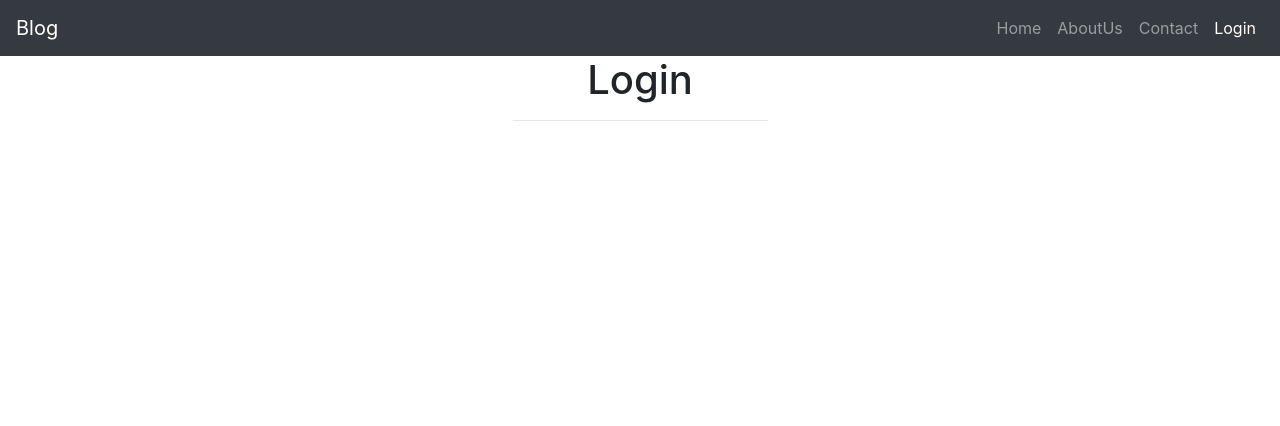
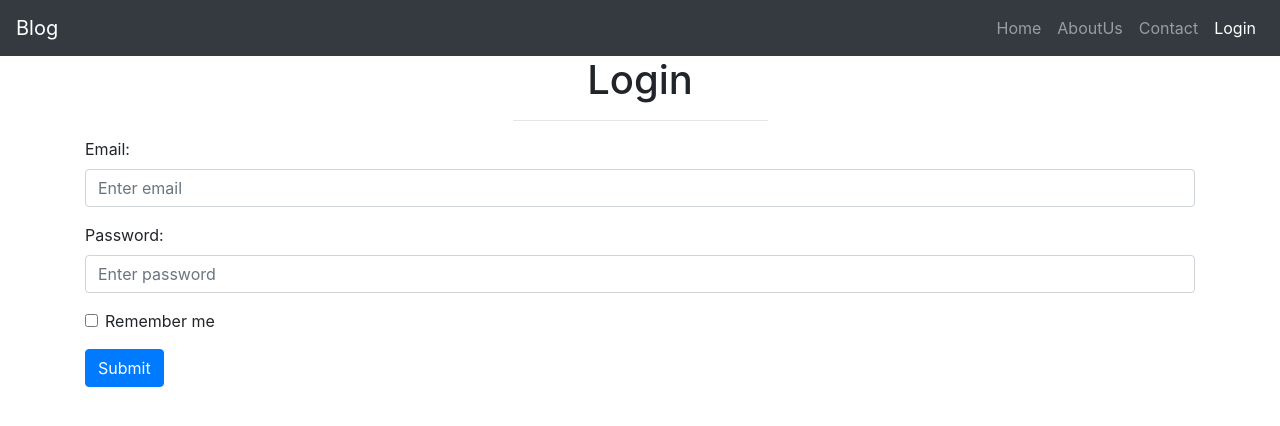
Before and after one commit to abhishekshubham16/Website, a plain HTML site: page login.htm in a window 1280 px wide. Drawn offline with nearby package versions, Linux system fonts and the light colour scheme.

Commit message:
fimal commit

```diff
--- a/login.htm
+++ b/login.htm
@@ -47,5 +47,23 @@
           </div>
         </div>
     </header>
+    <div class="container">
+        <form action="#">
+          <div class="form-group">
+            <label for="email">Email:</label>
+            <input type="email" class="form-control" id="email" placeholder="Enter email" name="email">
+          </div>
+          <div class="form-group">
+            <label for="pwd">Password:</label>
+            <input type="password" class="form-control" id="pwd" placeholder="Enter password" name="pswd">
+          </div>
+          <div class="form-group form-check">
+            <label class="form-check-label">
+              <input class="form-check-input" type="checkbox" name="remember"> Remember me
+            </label>
+          </div>
+          <button type="submit" class="btn btn-primary">Submit</button>
+        </form>
+    </div>
 </body>
 </html>
```
